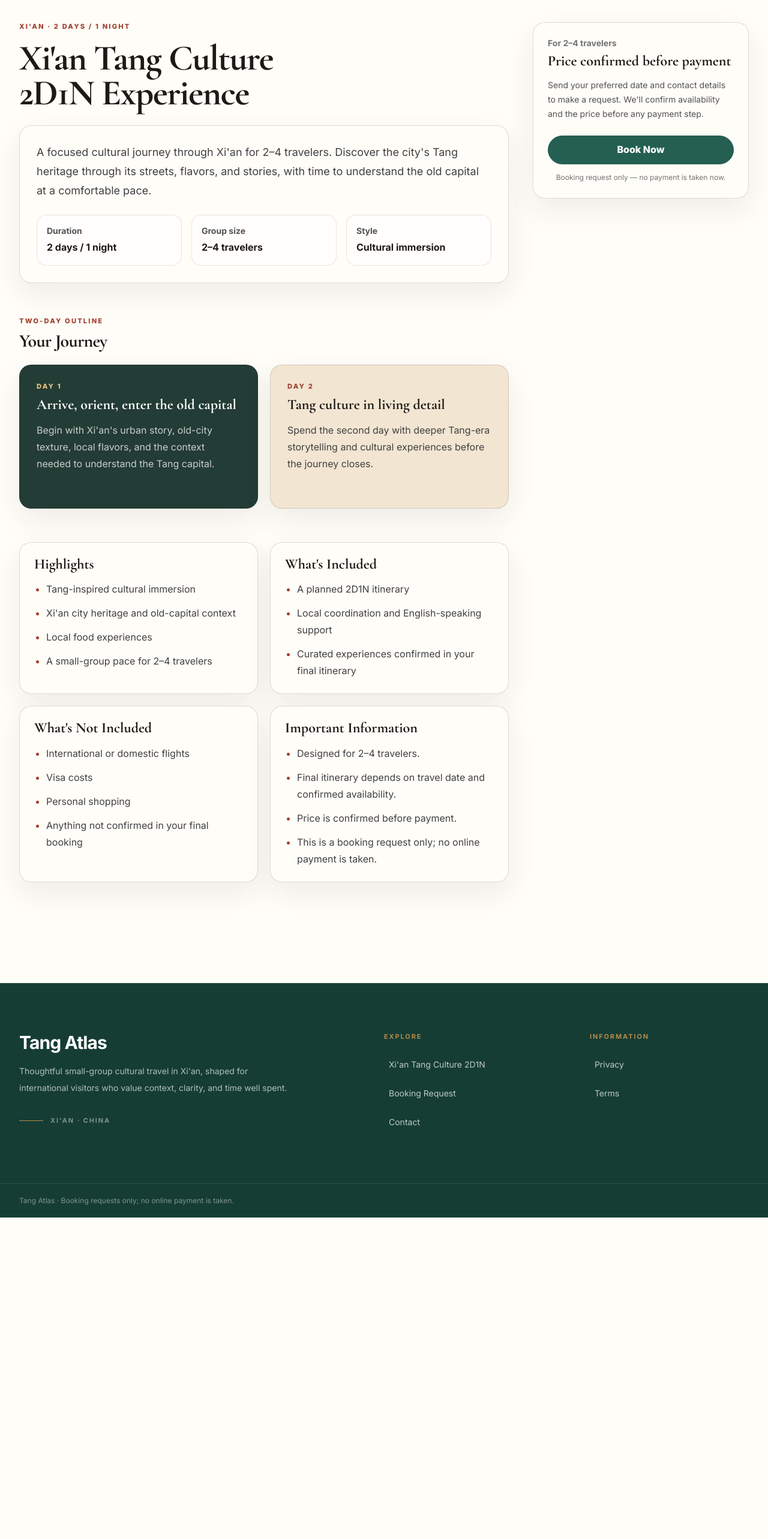
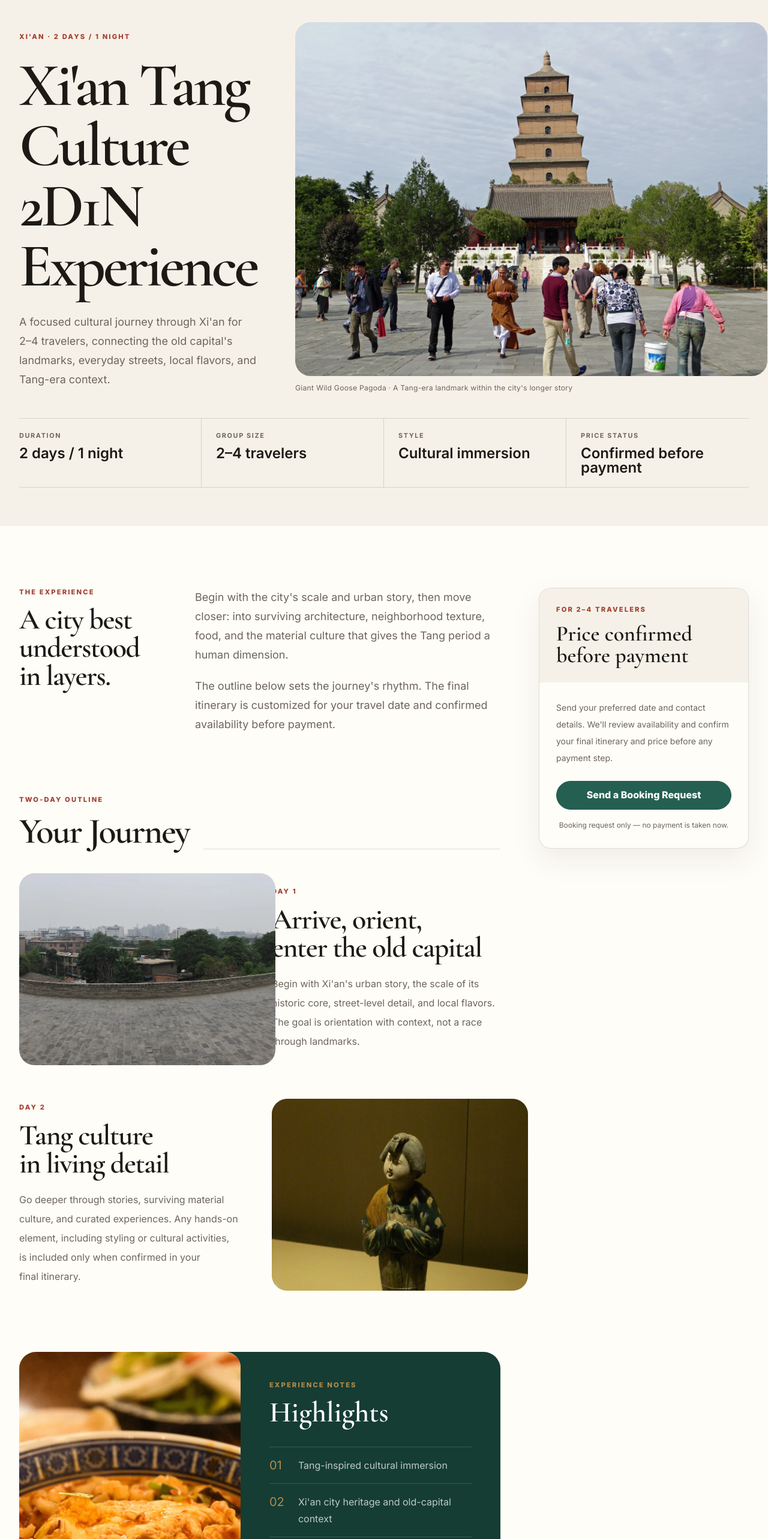
Before and after one commit to 1149866456-wq/xian-travel-v01, a Next.js app: page /trips/xian-tang-culture-2d1n in a window 1280 px wide. Shown: the part 100-2666 px from the top of the page at 60% size. Before the commit the page ends 2130 px from the top, so only its background shows below. Built offline with nearby package versions, Linux system fonts and the light colour scheme.

Commit message:
feat: turn trip detail into an editorial itinerary

```diff
--- a/src/app/trips/xian-tang-culture-2d1n/page.tsx
+++ b/src/app/trips/xian-tang-culture-2d1n/page.tsx
@@ -1,3 +1,4 @@
+import Image from "next/image";
 import Link from "next/link";
 import { attributionQuery, readAttribution, type SearchParams } from "@/lib/attribution";
 
@@ -9,21 +10,21 @@ const tripInformation = {
     "A small-group pace for 2–4 travelers",
   ],
   included: [
-    "A planned 2D1N itinerary",
-    "Local coordination and English-speaking support",
-    "Curated experiences confirmed in your final itinerary",
+    "A customized 2D1N final itinerary, confirmed before payment",
+    "Curated experiences explicitly confirmed in your final itinerary",
+    "Local coordination for the experiences confirmed in your final itinerary",
   ],
   excluded: [
     "International or domestic flights",
     "Visa costs",
     "Personal shopping",
-    "Anything not confirmed in your final booking",
+    "Anything not expressly confirmed in your final booking",
   ],
   important: [
     "Designed for 2–4 travelers.",
-    "Final itinerary depends on travel date and confirmed availability.",
-    "Price is confirmed before payment.",
-    "This is a booking request only; no online payment is taken.",
+    "Your final itinerary is customized for your travel date and confirmed availability.",
+    "Price and payment instructions are confirmed before payment.",
+    "Submitting a booking request does not create a paid or confirmed booking.",
   ],
 };
 
@@ -31,78 +32,180 @@ export default async function TripDetail({ searchParams }: { searchParams: Promi
   const query = attributionQuery(readAttribution(await searchParams));
 
   return (
-    <div className="container-page py-14">
-      <div className="grid items-start gap-10 lg:grid-cols-[minmax(0,1fr)_360px]">
+    <>
+      <section className="bg-[var(--paper)] pb-12 pt-10 sm:pb-16 sm:pt-14">
+        <div className="container-page">
+          <div className="grid gap-8 lg:grid-cols-[.82fr_1.18fr] lg:items-end lg:gap-16">
+            <div className="pb-2">
+              <p className="eyebrow">Xi&apos;an · 2 Days / 1 Night</p>
+              <h1 className="mt-6 text-6xl font-semibold tracking-[-.045em] sm:text-7xl lg:text-[6.4rem]">Xi&apos;an Tang Culture 2D1N Experience</h1>
+              <p className="mt-7 max-w-xl text-lg leading-8 text-[var(--muted)]">
+                A focused cultural journey through Xi&apos;an for 2–4 travelers, connecting the old capital&apos;s landmarks, everyday streets, local flavors, and Tang-era context.
+              </p>
+            </div>
+
+            <figure>
+              <div className="image-frame aspect-[4/3] min-h-[420px] lg:min-h-[590px]">
+                <Image
+                  src="/images/tang-atlas/giant-wild-goose-pagoda.webp"
+                  alt="Giant Wild Goose Pagoda and temple courtyard in Xi'an"
+                  fill
+                  priority
+                  sizes="(max-width: 1023px) 100vw, 58vw"
+                  className="object-[50%_38%]"
+                />
+              </div>
+              <figcaption className="image-caption">Giant Wild Goose Pagoda · A Tang-era landmark within the city&apos;s longer story</figcaption>
+            </figure>
+          </div>
+
+          <dl className="mt-10 grid border-y border-[var(--line)] sm:grid-cols-2 lg:grid-cols-4" aria-label="Trip essentials">
+            <TripFact label="Duration" value="2 days / 1 night" />
+            <TripFact label="Group size" value="2–4 travelers" />
+            <TripFact label="Style" value="Cultural immersion" />
+            <TripFact label="Price status" value="Confirmed before payment" />
+          </dl>
+        </div>
+      </section>
+
+      <div className="container-page grid items-start gap-12 py-[var(--section-space)] lg:grid-cols-[minmax(0,1fr)_350px] lg:gap-16">
         <div className="min-w-0">
-          <section aria-labelledby="trip-title">
-            <p className="eyebrow">Xi&apos;an · 2 Days / 1 Night</p>
-            <h1 id="trip-title" className="mt-4 text-5xl font-black tracking-tight md:text-6xl">Xi&apos;an Tang Culture 2D1N Experience</h1>
-            <div className="card mt-6 bg-[#f8f4ec] p-6 md:p-7">
-              <p className="max-w-3xl text-lg leading-8 text-neutral-700">A focused cultural journey through Xi&apos;an for 2–4 travelers. Discover the city&apos;s Tang heritage through its streets, flavors, and stories, with time to understand the old capital at a comfortable pace.</p>
-
-              <dl className="mt-6 grid gap-4 sm:grid-cols-3" aria-label="Trip essentials">
-                <div className="rounded-2xl border border-black/10 bg-white/65 p-4">
-                  <dt className="text-sm font-bold text-neutral-600">Duration</dt>
-                  <dd className="mt-1 font-bold">2 days / 1 night</dd>
-                </div>
-                <div className="rounded-2xl border border-black/10 bg-white/65 p-4">
-                  <dt className="text-sm font-bold text-neutral-600">Group size</dt>
-                  <dd className="mt-1 font-bold">2–4 travelers</dd>
-                </div>
-                <div className="rounded-2xl border border-black/10 bg-white/65 p-4">
-                  <dt className="text-sm font-bold text-neutral-600">Style</dt>
-                  <dd className="mt-1 font-bold">Cultural immersion</dd>
-                </div>
-              </dl>
+          <section aria-labelledby="experience-title" className="grid gap-8 md:grid-cols-[.65fr_1.35fr] md:gap-12">
+            <div>
+              <p className="eyebrow">The experience</p>
+              <h2 id="experience-title" className="mt-4 text-4xl font-semibold tracking-[-.03em] sm:text-5xl">A city best understood in layers.</h2>
+            </div>
+            <div className="text-lg leading-8 text-[var(--muted)]">
+              <p>Begin with the city&apos;s scale and urban story, then move closer: into surviving architecture, neighborhood texture, food, and the material culture that gives the Tang period a human dimension.</p>
+              <p className="mt-5">The outline below sets the journey&apos;s rhythm. The final itinerary is customized for your travel date and confirmed availability before payment.</p>
             </div>
           </section>
 
-          <section className="mt-14" aria-labelledby="journey-title">
-            <p className="eyebrow">Two-day outline</p>
-            <h2 id="journey-title" className="mt-3 text-3xl font-black tracking-tight">Your Journey</h2>
-            <div className="mt-6 grid gap-5 md:grid-cols-2">
-              <article className="card min-h-60 !bg-[#233c35] p-7 text-white">
-                <p className="eyebrow !text-[#e7c47f]">Day 1</p>
-                <h3 className="mt-3 text-2xl font-black">Arrive, orient, enter the old capital</h3>
-                <p className="mt-4 leading-7 text-white/75">Begin with Xi&apos;an&apos;s urban story, old-city texture, local flavors, and the context needed to understand the Tang capital.</p>
-              </article>
-              <article className="card min-h-60 !bg-[#f2e5d2] p-7">
-                <p className="eyebrow">Day 2</p>
-                <h3 className="mt-3 text-2xl font-black">Tang culture in living detail</h3>
-                <p className="mt-4 leading-7 text-neutral-700">Spend the second day with deeper Tang-era storytelling and cultural experiences before the journey closes.</p>
-              </article>
+          <section className="mt-[var(--section-space)]" aria-labelledby="journey-title">
+            <div className="flex items-end justify-between gap-6">
+              <div>
+                <p className="eyebrow">Two-day outline</p>
+                <h2 id="journey-title" className="mt-4 text-5xl font-semibold tracking-[-.035em] sm:text-6xl">Your Journey</h2>
+              </div>
+              <div className="hidden h-px flex-1 bg-[var(--line)] sm:block" />
+            </div>
+
+            <div className="mt-10 grid gap-14">
+              <ItineraryDay
+                day="Day 1"
+                title="Arrive, orient, enter the old capital"
+                body="Begin with Xi'an's urban story, the scale of its historic core, street-level detail, and local flavors. The goal is orientation with context, not a race through landmarks."
+                image="/images/tang-atlas/xian-city-wall-hero.webp"
+                alt="Cyclist traveling along Xi'an city wall"
+                position="50% 45%"
+              />
+              <ItineraryDay
+                day="Day 2"
+                title="Tang culture in living detail"
+                body="Go deeper through stories, surviving material culture, and curated experiences. Any hands-on element, including styling or cultural activities, is included only when confirmed in your final itinerary."
+                image="/images/tang-atlas/tang-sancai-woman.webp"
+                alt="Tang dynasty sancai-glazed woman figurine in the Shaanxi History Museum"
+                position="50% 28%"
+                reverse
+              />
             </div>
           </section>
 
-          <section className="mt-14" aria-label="Trip information">
+          <section className="mt-[var(--section-space)] overflow-hidden rounded-[28px] bg-[var(--jade-dark)] text-white" aria-labelledby="highlights-title">
+            <div className="grid md:grid-cols-[.92fr_1.08fr]">
+              <div className="image-frame min-h-[360px] rounded-none md:min-h-[500px]">
+                <Image
+                  src="/images/tang-atlas/xian-yangrou-paomo.webp"
+                  alt="A bowl of Xi'an yangrou paomo"
+                  fill
+                  sizes="(max-width: 767px) 100vw, 45vw"
+                  className="object-[50%_58%]"
+                />
+              </div>
+              <div className="p-7 sm:p-10 md:p-12">
+                <p className="eyebrow !text-[var(--gold)]">Experience notes</p>
+                <h2 id="highlights-title" className="mt-4 text-4xl font-semibold sm:text-5xl">Highlights</h2>
+                <ul className="mt-8 grid gap-0">
+                  {tripInformation.highlights.map((item, index) => (
+                    <li className="grid grid-cols-[36px_1fr] gap-3 border-t border-white/15 py-4" key={item}>
+                      <span className="font-[var(--font-display)] text-xl text-[var(--gold)]">0{index + 1}</span>
+                      <span className="leading-7 text-white/72">{item}</span>
+                    </li>
+                  ))}
+                </ul>
+              </div>
+            </div>
+          </section>
+
+          <section className="mt-[var(--section-space)]" aria-label="Trip information">
             <div className="grid gap-5 md:grid-cols-2">
-              <Info title="Highlights" items={tripInformation.highlights} />
-              <Info title="What&apos;s Included" items={tripInformation.included} />
-              <Info title="What&apos;s Not Included" items={tripInformation.excluded} />
-              <Info title="Important Information" items={tripInformation.important} />
+              <InfoPanel number="01" title="What's Included" items={tripInformation.included} />
+              <InfoPanel number="02" title="What's Not Included" items={tripInformation.excluded} />
+              <InfoPanel number="03" title="Important Information" items={tripInformation.important} wide />
             </div>
           </section>
         </div>
 
-        <aside className="card h-fit p-6 lg:sticky lg:top-6" aria-labelledby="booking-title">
-          <p className="text-sm font-bold text-neutral-500">For 2–4 travelers</p>
-          <h2 id="booking-title" className="mt-2 text-2xl font-black">Price confirmed before payment</h2>
-          <p className="mt-4 text-sm leading-6 text-neutral-600">Send your preferred date and contact details to make a request. We&apos;ll confirm availability and the price before any payment step.</p>
-          <Link className="button-primary mt-6 w-full" href={`/booking${query}`}>Book Now</Link>
-          <p className="mt-3 text-center text-xs leading-5 text-neutral-500">Booking request only — no payment is taken now.</p>
+        <aside className="card h-fit overflow-hidden lg:sticky lg:top-6" aria-labelledby="booking-title">
+          <div className="bg-[var(--paper)] p-6 sm:p-7">
+            <p className="eyebrow">For 2–4 travelers</p>
+            <h2 id="booking-title" className="mt-4 text-4xl font-semibold">Price confirmed before payment</h2>
+          </div>
+          <div className="p-6 sm:p-7">
+            <p className="text-sm leading-7 text-[var(--muted)]">Send your preferred date and contact details. We&apos;ll review availability and confirm your final itinerary and price before any payment step.</p>
+            <Link className="button-primary mt-6 w-full" href={`/booking${query}`}>Send a Booking Request</Link>
+            <p className="mt-4 text-center text-xs leading-5 text-[var(--muted)]">Booking request only — no payment is taken now.</p>
+          </div>
         </aside>
       </div>
+    </>
+  );
+}
+
+function TripFact({ label, value }: { label: string; value: string }) {
+  return (
+    <div className="border-b border-[var(--line)] py-5 last:border-b-0 sm:border-r sm:px-6 sm:last:border-r-0 lg:border-b-0 first:sm:pl-0">
+      <dt className="text-[.68rem] font-bold uppercase tracking-[.15em] text-[var(--muted)]">{label}</dt>
+      <dd className="mt-2 font-[var(--font-display)] text-2xl font-semibold leading-none">{value}</dd>
     </div>
   );
 }
 
-function Info({ title, items }: { title: string; items: string[] }) {
+function ItineraryDay({ day, title, body, image, alt, position, reverse = false }: {
+  day: string;
+  title: string;
+  body: string;
+  image: string;
+  alt: string;
+  position: string;
+  reverse?: boolean;
+}) {
   return (
-    <article className="card p-6">
-      <h2 className="text-2xl font-black">{title}</h2>
-      <ul className="mt-4 grid list-disc gap-3 pl-5 leading-7 text-neutral-700 marker:text-[#a33d2e]">
-        {items.map((item) => <li key={item}>{item}</li>)}
-      </ul>
+    <article className="grid gap-7 md:grid-cols-2 md:items-center md:gap-10">
+      <div className={`image-frame aspect-[4/3] min-h-[320px] ${reverse ? "md:order-2" : ""}`}>
+        <Image src={image} alt={alt} fill sizes="(max-width: 767px) 100vw, 40vw" style={{ objectPosition: position }} />
+      </div>
+      <div className={reverse ? "md:order-1" : ""}>
+        <p className="eyebrow">{day}</p>
+        <h3 className="mt-4 text-4xl font-semibold tracking-[-.03em] sm:text-5xl">{title}</h3>
+        <p className="mt-5 leading-8 text-[var(--muted)]">{body}</p>
+      </div>
     </article>
   );
 }
+
+function InfoPanel({ number, title, items, wide = false }: { number: string; title: string; items: string[]; wide?: boolean }) {
+  return (
+    <article className={`border-t border-[var(--line)] pt-6 ${wide ? "md:col-span-2" : ""}`}>
+      <div className={wide ? "grid gap-6 md:grid-cols-[.65fr_1.35fr]" : ""}>
+        <div>
+          <div className="text-xs font-bold tracking-[.16em] text-[var(--cinnabar)]">{number}</div>
+          <h2 className="mt-3 text-3xl font-semibold">{title}</h2>
+        </div>
+        <ul className="mt-5 grid gap-3 pl-5 leading-7 text-[var(--muted)] marker:text-[var(--cinnabar)] md:mt-0">
+          {items.map((item) => <li key={item}>{item}</li>)}
+        </ul>
+      </div>
+    </article>
+  );
+}
```
